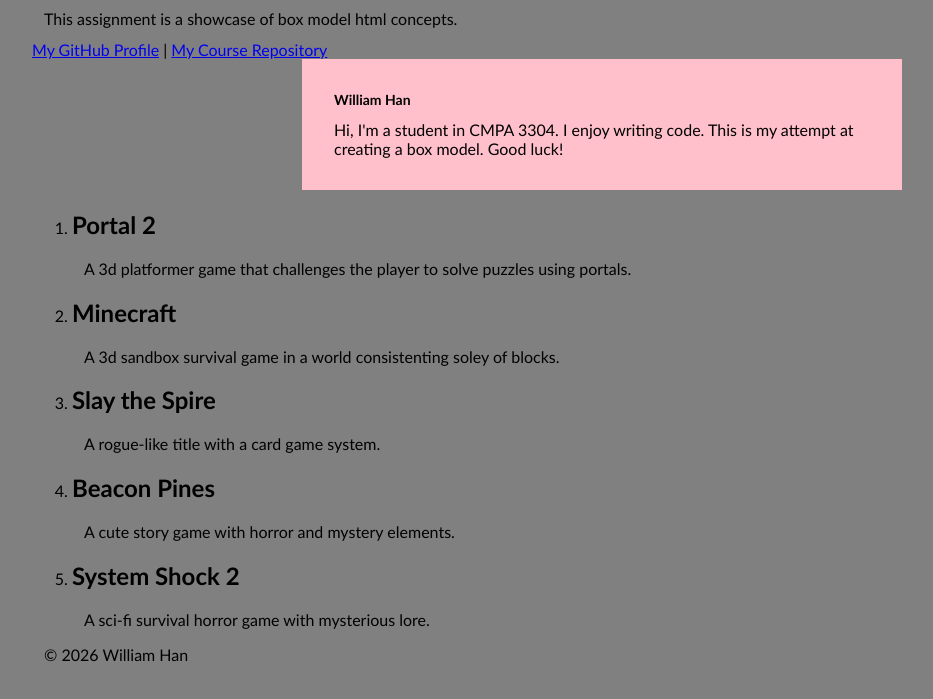
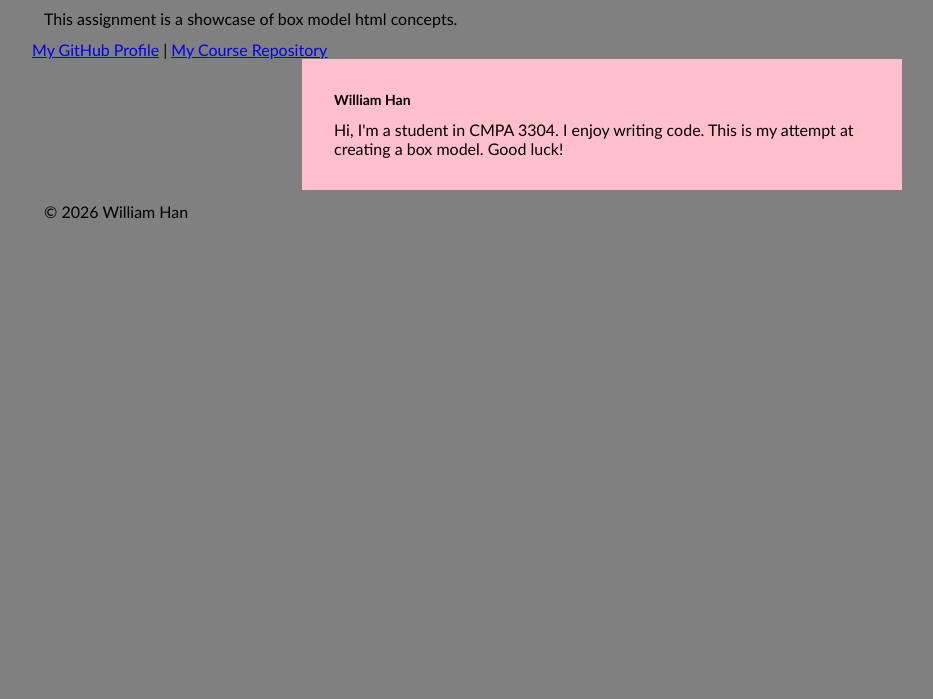
Before and after one commit to wihan232/cmpa3304-course-portfolio, a plain HTML site: page week-03-exercise-01/index.html in a window 1280 px wide. Shown: the part 141-840 px from the top of the page, without its empty margins (38-971 px from the left). After the commit the page ends 800 px from the top, so only its background shows below. Drawn offline with Linux system fonts and the light colour scheme.

Commit message:
Update link

```diff
--- a/week-03-exercise-01/index.html
+++ b/week-03-exercise-01/index.html
@@ -32,33 +32,6 @@
             <p>Hi, I'm a student in CMPA 3304. I enjoy writing code. This is my attempt at creating a box model. Good luck!</p>
         </div>
 
-        <main>
-
-            <ol>
-                <li>
-                    <h2>Portal 2</h2>
-                    <p>A 3d platformer game that challenges the player to solve puzzles using portals. </p>
-                </li>
-                <li>
-                    <h2>Minecraft</h2>
-                    <p>A 3d sandbox survival game in a world consistenting soley of blocks.</p>
-                </li>
-                <li>
-                    <h2>Slay the Spire</h2>
-                    <p>A rogue-like title with a card game system.</p>
-                </li>
-                <li>
-                    <h2>Beacon Pines</h2>
-                    <p>A cute story game with horror and mystery elements.</p>
-                </li>
-                <li>
-                    <h2>System Shock 2</h2>
-                    <p>A sci-fi survival horror game with mysterious lore.</p>
-                </li>
-            </ol>
-
-
-        </main>
 
         <footer>
             <p>&copy; 2026 William Han</p>
```
